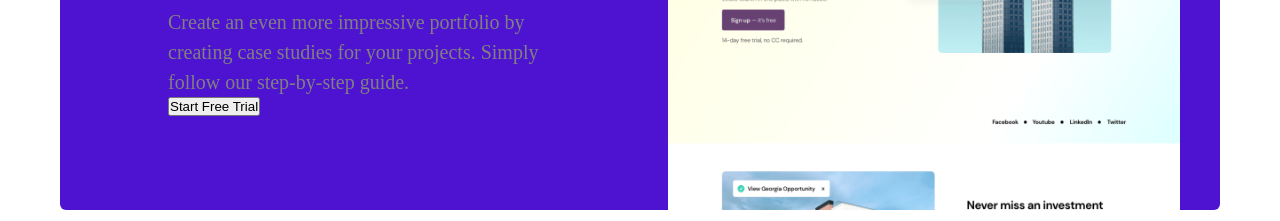
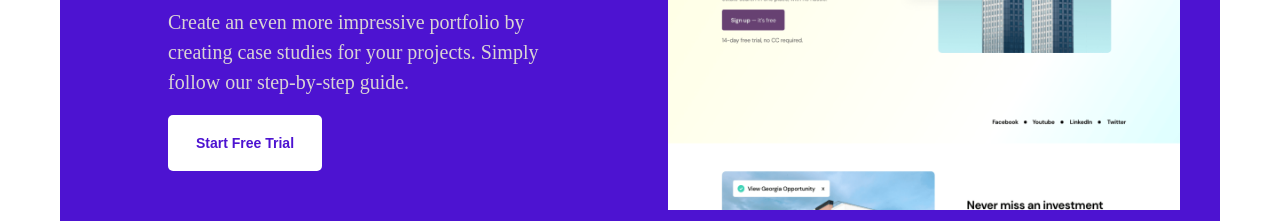
Before and after one commit to Elb33/Fiber-Landing-Page, a plain HTML site: page index.html in a window 1280 px wide. Shown: the part 1408-1629 px from the top of the page. Drawn offline with Linux system fonts and the light colour scheme.

Commit message:
Second Commit

```diff
--- a/Asset/CSS/style.css
+++ b/Asset/CSS/style.css
@@ -233,9 +233,24 @@ header .sign-up #sign-up {
 
 .main .diversify .caption2 p {
     font-size: 20px;
-    color: gray;
+    color: rgb(218, 212, 212);
     margin-top: 10px;
     line-height: 1.5;
+}
+
+.main .diversify .caption2 button {
+    background-color: white;
+    border-radius: 5px;
+    /* box-sizing: border-box;
+    border-color: red; */
+    border: none;
+    padding: 20px 28px;
+    margin-top: 18px;
+    margin-bottom: 20px;
+    font-size: 14px;
+    font-weight: bolder;
+    color: #4D13D1;
+    cursor: pointer;
 }
 
 .main .diversify .image2 {
```
